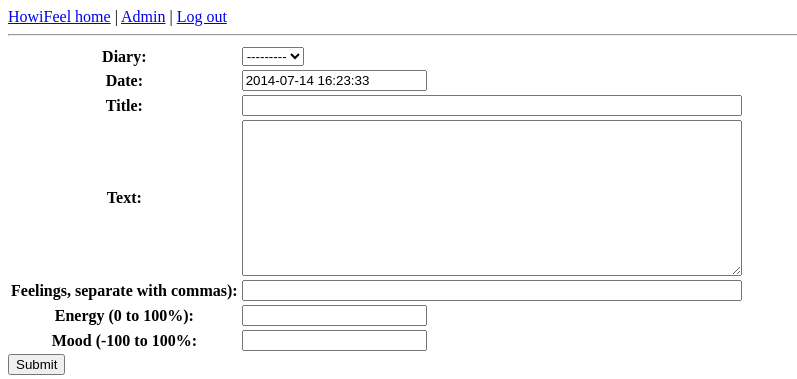
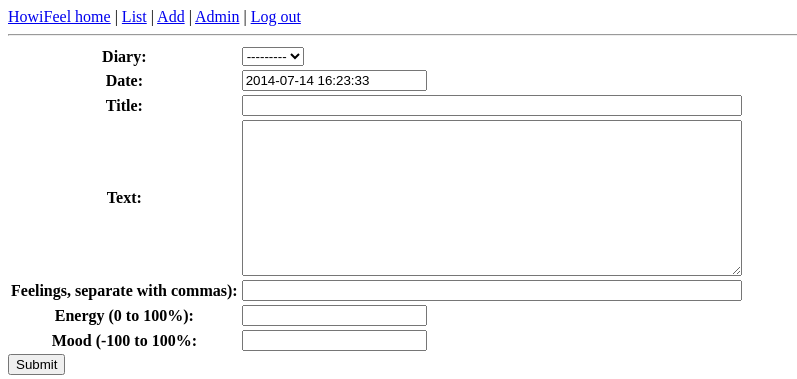
Before and after one commit to reddress/heitorpyany, a Django app: page /howifeel/add_entry/ in a window 1280 px wide. Shown: the top 379 px of the page, without its empty margins (0-797 px from the left). Run offline with Django 3.2, Linux system fonts and the light colour scheme; the visitor is signed in with stand-in values (Sample User, id 1); data that the repository does not hold is empty.

Commit message:
add links

```diff
--- a/howifeel/templates/howifeel/nav.html
+++ b/howifeel/templates/howifeel/nav.html
@@ -1,4 +1,8 @@
 <a href="/howifeel/">HowiFeel home</a> |
+
+<a href="list_entries/">List</a> |
+
+<a href="add_entry/">Add</a> |
 
 <a href="/admin/" target="_blank">Admin</a> |
 
```
